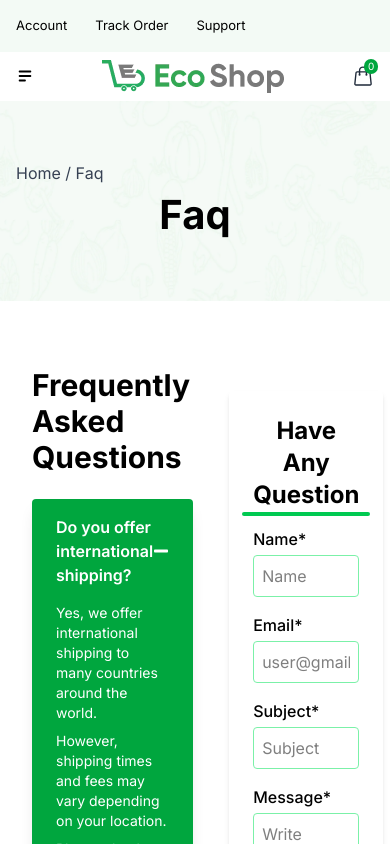
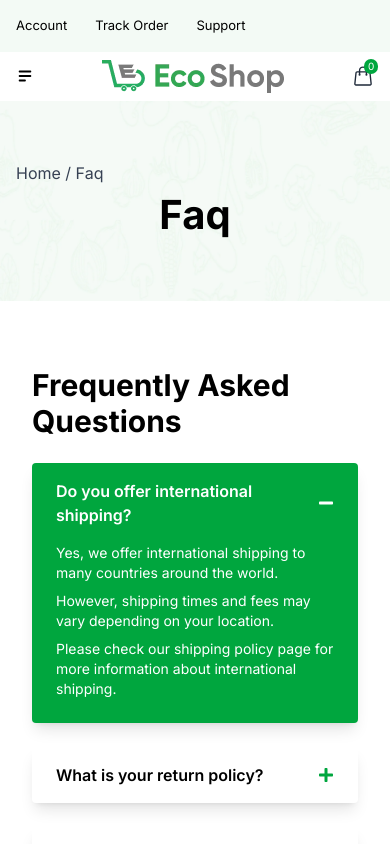
Before and after one commit to ahamedasif07/Project-Fresh-Grocery, a React (Vite) app: page /faq in a window 390 px wide. Shown: the top 844 px of the page. Built offline with nearby package versions, Linux system fonts and the light colour scheme.

Commit message:
faq page done

```diff
--- a/src/pages/Faq.jsx
+++ b/src/pages/Faq.jsx
@@ -9,7 +9,7 @@ const Faq = () => {
     <div>
       <PageHeader heading="Faq" path="Home / Faq"></PageHeader>
       <SectionContainer>
-        <div className="flex  gap-5 items-start py-[50px]">
+        <div className="flex md:flex-row flex-col  gap-5 items-start  py-[50px]">
           <FAQ />
           <ContactForm />
         </div>
```
